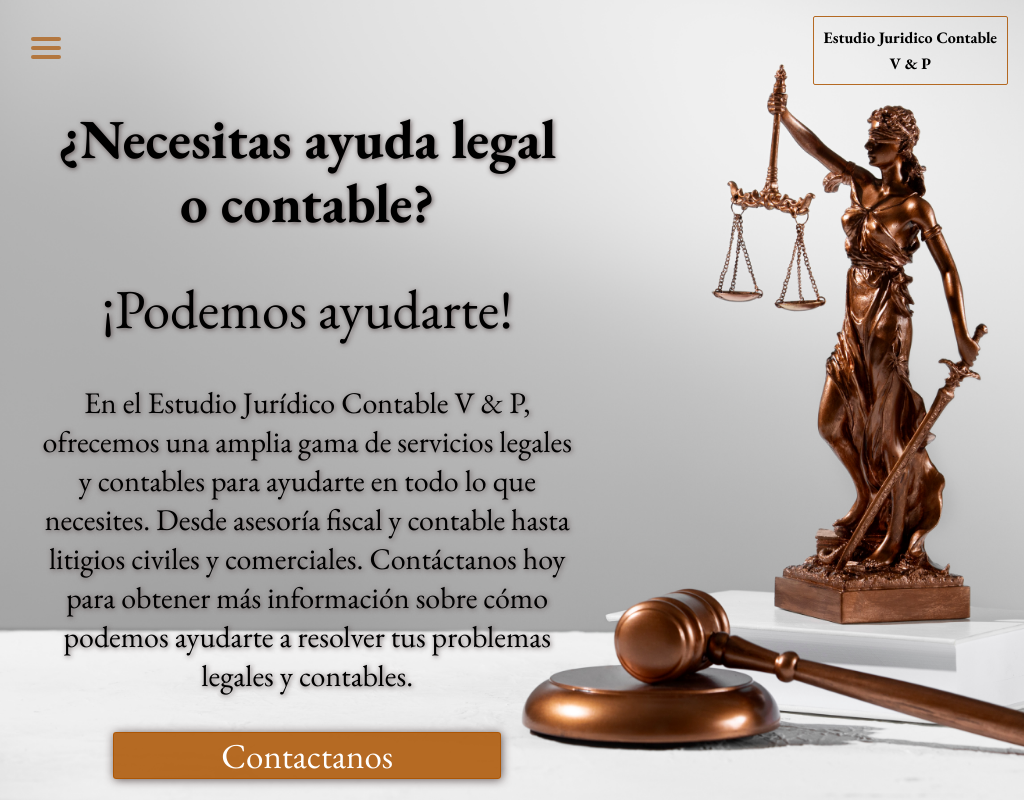
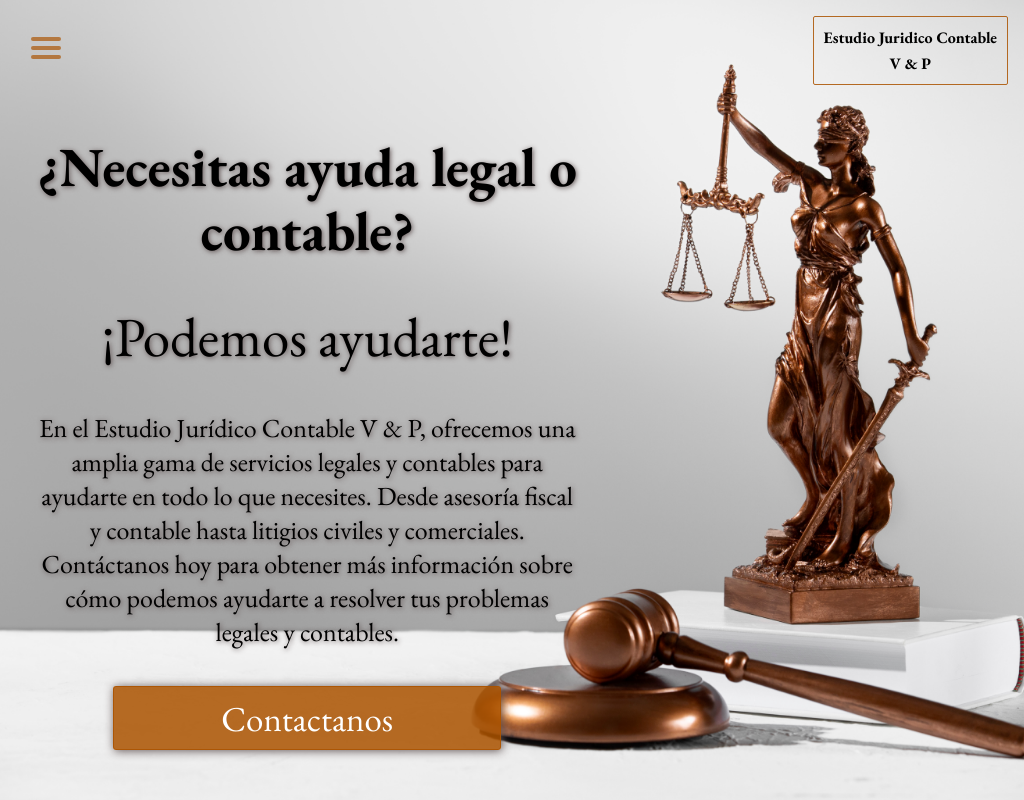
Before and after one commit to AgusPereyraa/juridicoContable, a React (Create React App) app: page / in a window 1024 px wide. Shown: the top 800 px of the page. Built offline with nearby package versions, Linux system fonts and the light colour scheme.

Commit message:
responsive fixes

```diff
--- a/src/Components/Footer/footer.css
+++ b/src/Components/Footer/footer.css
@@ -41,7 +41,7 @@
     font-size: 20px;
 }
 
-@media (max-width: 1440px) {
+@media (min-width: 1025px) and (max-width: 1440px) {
     #Footer-contain {
         gap: 25rem;
     }
--- a/src/Components/Main/main.css
+++ b/src/Components/Main/main.css
@@ -4,6 +4,16 @@
     background-position: contain;
     background-repeat: no-repeat;
     background-size: cover;
+}
+
+@media (min-width: 770px) and (max-width: 1024px) {
+    .main {
+        height: 100vh;
+        background: url(../../Img/background-home.png);
+        background-position: center;
+        background-repeat: no-repeat;
+        background-size: cover;
+    }
 }
 
 @media (min-width: 427px) and (max-width: 769px) {
--- a/src/Components/MainHome/mainHome.css
+++ b/src/Components/MainHome/mainHome.css
@@ -44,7 +44,7 @@
     cursor: pointer;
 }
 
-@media (max-width: 1440px) {
+@media (min-width: 1026px) and (max-width: 1440px) {
     .home {
         gap: 3rem;
         justify-content: center;
@@ -142,6 +142,7 @@
         align-items: center;
         padding: .1rem;
         width: 100vw;
+        gap: 5rem;
     }
 
     .homeTitle {
@@ -151,7 +152,7 @@
     }
 
     .homeDescription {
-        font-size: 25px;
+        display: none;
     }
 
     .homeButton {
--- a/src/Components/MainInfo/mainInfo.css
+++ b/src/Components/MainInfo/mainInfo.css
@@ -103,7 +103,7 @@
     text-shadow: 1px 1px 5px #625555;
 }
 
-@media (max-width: 1440px) {
+@media (min-width: 1024px) and (max-width: 1440px) {
     .mainInfo {
         height: 82vh;
     }
--- a/src/Components/MainTeam/mainTeam.css
+++ b/src/Components/MainTeam/mainTeam.css
@@ -76,7 +76,7 @@
     text-align: center;
 }
 
-@media (max-width: 1440px) {
+@media (min-width: 1025px) and (max-width: 1440px) {
     .teamMain {
         height: 80vh;
     }
```
